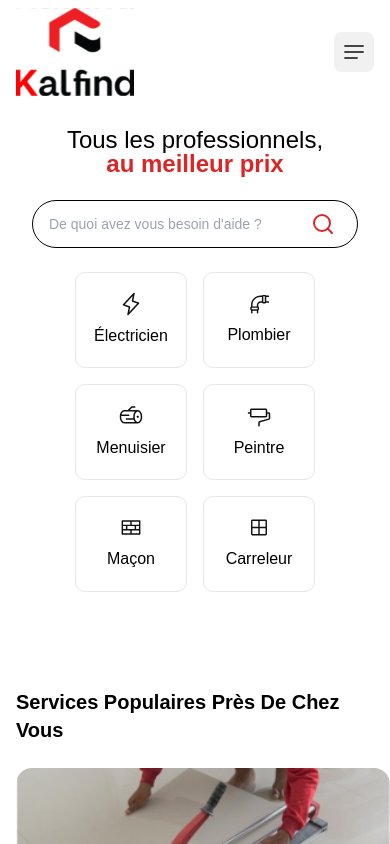
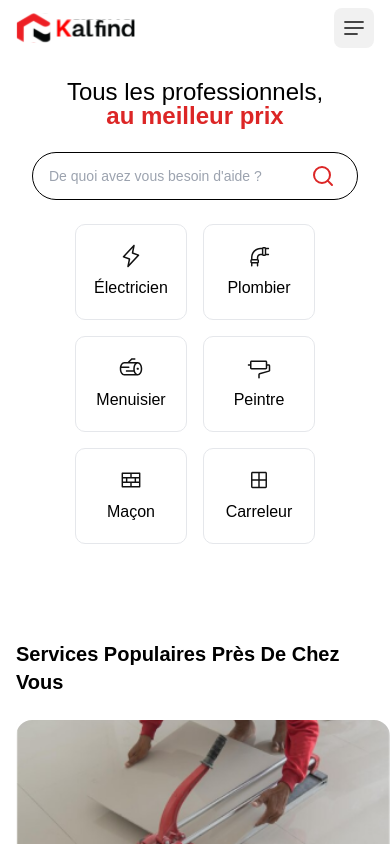
Before and after one commit to Hcodesk/kalfind-home, a Next.js app in the folder my-app/: page / in a window 390 px wide. Shown: the top 844 px of the page. Built offline with nearby package versions, Linux system fonts and the light colour scheme; what tailwindcss-motion would draw is missing.

Commit message:
new changes

```diff
--- a/my-app/components/Navbar.tsx
+++ b/my-app/components/Navbar.tsx
@@ -17,10 +17,10 @@ export default function Navbar() {
   return (
     <nav className='flex justify-between items-center mt-2 mx-4  md:gap-6' >
       <div className='mobile-logo md:hidden'>
-        <Image src="/Logovertical.svg" alt="logo kalfind" width={119} height={30} />
+        <Image src="/LogoHsvg.svg" alt="logo kalfind" width={119} height={30} />
       </div>
-      <div className='desktop-logo hidden md:block'>
-        <Image src="/LogoV.svg" alt="logo kalfind" width={68} height={50} />
+      <div className='desktop-logo hidden md:flex'>
+        <Image src="/Logovertical.svg" alt="logo kalfind" width={68} height={50} />
       </div>
       <div className="hidden md:flex text-md gap-6 text-black items-center ">
         <div className="mx-4 transition-all duration-300 ease-in-out hover:text-red-600 ">
```
